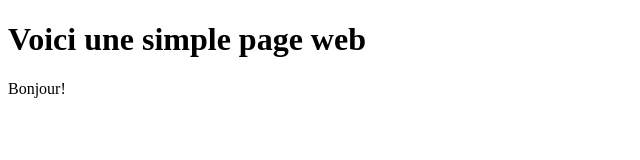
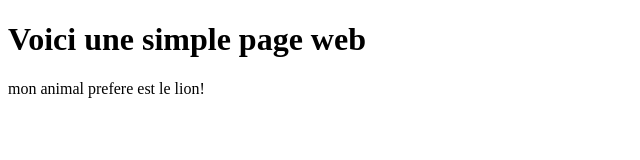
Before and after one commit to yassinebabe/testgit, a plain HTML site: page index.html in a window 1280 px wide. Shown: the whole page, without its empty margins (0-640 px from the left). Drawn offline with Linux system fonts and the light colour scheme.

Commit message:
jai ajoute le nom de mon animal prefere

```diff
--- a/index.html
+++ b/index.html
@@ -4,7 +4,7 @@
 
 	<h1>Voici une simple page web</h1>
 
-	<p>Bonjour!</p>
+	<p>mon animal prefere est le lion!</p>
 
 	</body>
 </html>
```
